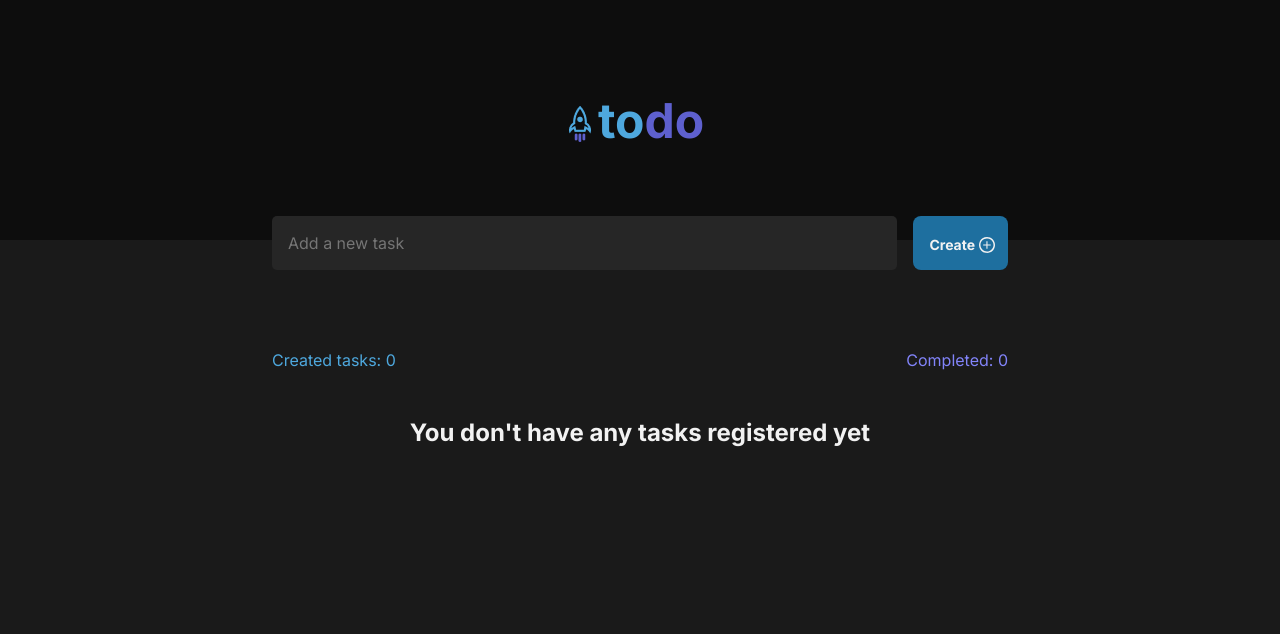
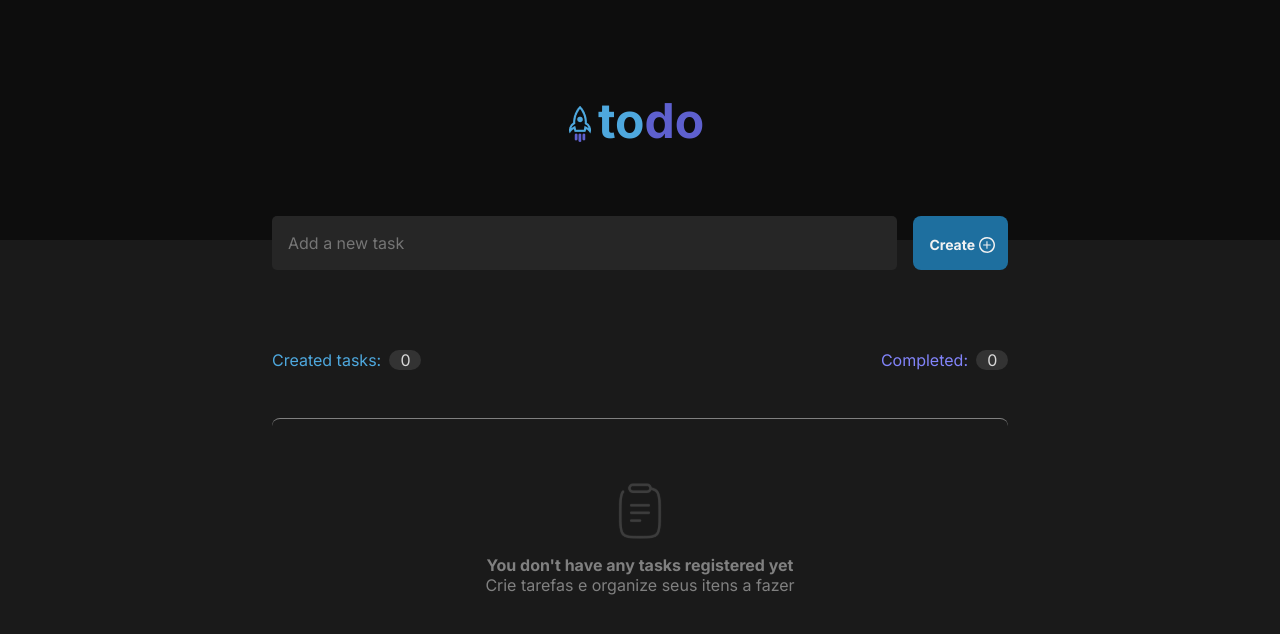
Before and after one commit to WGabrielM/todolist-react-desafio, a React (Vite) app: page / in a window 1280 px wide. Shown: the top 634 px of the page. Built offline with nearby package versions, Linux system fonts and the light colour scheme.

Commit message:
finishing layout without task

```diff
--- a/src/App.module.css
+++ b/src/App.module.css
@@ -10,11 +10,10 @@
 }
 
 @media (max-width: 768px) {
-
   html {
-      font-size: 87.5%;
+    font-size: 87.5%;
   }
   .wrapper {
-      grid-template-columns: 1fr;
+    grid-template-columns: 1fr;
   }
 }
--- a/src/App.tsx
+++ b/src/App.tsx
@@ -2,6 +2,7 @@ import Header from "./components/Header/Header";
 
 import "./App.module.css";
 import AddTask from "./components/AddTask/AddTask";
+import Task from "./components/Task/Task";
 
 function App() {
   return(
@@ -9,6 +10,7 @@ function App() {
       <Header />
 
       <AddTask />
+      <Task />
     </>
   );
 }
--- a/src/components/AddTask/AddTask.module.css
+++ b/src/components/AddTask/AddTask.module.css
@@ -64,17 +64,35 @@
     width: 100%;
 
     :nth-child(1) {
+      display: flex;
       color: var(--blue);
+
+      p {
+        color: var(--gray-200);
+        border-radius: 10px;
+        background-color: var(--gray-400);
+
+        margin-left: 0.5rem;
+        padding-left: 0.7rem;
+
+        width: 2rem;
+      }
     }
 
     :nth-child(2) {
+      display: flex;
       color: var(--purple);
+
+      p {
+        color: var(--gray-200);
+        border-radius: 10px;
+        background-color: var(--gray-400);
+
+        margin-left: 0.5rem;
+        padding-left: 0.7rem;
+
+        width: 2rem;
+      }
     }
-
-  }
-
-
-  .listTasks {
-
   }
 }
--- a/src/components/AddTask/AddTask.tsx
+++ b/src/components/AddTask/AddTask.tsx
@@ -10,12 +10,8 @@ export default function AddTask() {
       </form>
 
       <div className={style.infoTasks}>
-        <span>Created tasks: 0</span>
-        <span>Completed: 0</span>
-      </div>
-
-      <div className={style.listTasks}>
-        <h2>You don't have any tasks registered yet</h2>
+        <span>Created tasks: <p>0</p></span>
+        <span>Completed: <p>0</p></span>
       </div>
     </article>
   );
--- /dev/null
+++ b/src/components/Task/Task.module.css
@@ -0,0 +1,31 @@
+.task {
+  border-radius: 8px;
+  border-top: 1px solid var(--gray-300);
+
+  margin: 0 auto;
+
+  height: 244px;
+  width: 736px;
+
+  .notRegistered {
+    display: flex;
+    align-items: center;
+    flex-direction: column;
+
+    color: var(--gray-300);
+
+    margin-top: 4rem;
+
+    img {
+      margin-bottom: 1rem;
+
+      height: 56px;
+      width: 56px;
+    }
+
+    span {
+        font-weight: bold;
+    }
+
+  }
+}
--- /dev/null
+++ b/src/components/Task/Task.tsx
@@ -0,0 +1,13 @@
+import style from "./Task.module.css";
+
+export default function Task() {
+  return (
+    <div className={style.task}>
+      <div className={style.notRegistered}>
+        <img src="/src/assets/clipboard.svg" alt="" />
+        <span>You don't have any tasks registered yet</span>
+        <p>Crie tarefas e organize seus itens a fazer</p>
+      </div>
+    </div>
+  );
+}
```
Also changed, not shown: src/assets/clipboard.svg (added).
